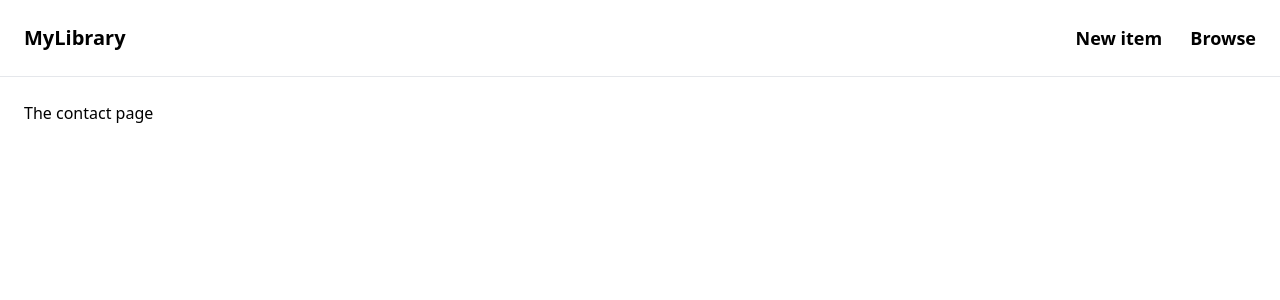
After one commit to alexandregallego/myLibraryApp, a Django app: page /contact/ in a window 1280 px wide. The commit adds this page. Shown: the top 300 px of the page. Run offline with Django 4.2, Linux system fonts and the light colour scheme; some libraries are stand-ins or nearby versions.

Commit message:
Added contact page + navigation bar

```diff
--- a/mylibrary/core/templates/core/base.html
+++ b/mylibrary/core/templates/core/base.html
@@ -9,6 +9,13 @@
         <title>{% block title %}{% endblock %} | MyLibrary</title>
     </head>
     <body>
+        <nav class="py-6 px-6 flex justify-between items-center border-b border-gray-200">
+            <a href="/" class="text-xl font-semibold">MyLibrary</a>
+            <div class="space-x-6">
+                <a href="#" class="text-lg font-semibold hover:text-gray-500">New item</a>
+                <a href="#" class="text-lg font-semibold hover:text-gray-500">Browse</a>
+            </div>
+        </nav>
         <div class="px-6 py-6">
             {% block content %}
             {% endblock %}
--- /dev/null
+++ b/mylibrary/core/templates/core/contact.html
@@ -0,0 +1,6 @@
+{% extends 'core/base.html' %}
+
+{% block title %}Contact{% endblock %}
+{% block content %}
+<h1>The contact page</h1>
+{% endblock %}
--- a/mylibrary/core/views.py
+++ b/mylibrary/core/views.py
@@ -6,3 +6,7 @@ from django.shortcuts import render
 
 def index(request):
     return render(request, 'core/index.html')
+
+
+def contact(request):
+    return render(request, 'core/contact.html')
--- a/mylibrary/mylibrary/urls.py
+++ b/mylibrary/mylibrary/urls.py
@@ -16,9 +16,10 @@ Including another URLconf
 """
 from django.contrib import admin
 from django.urls import path
-from core.views import index
+from core.views import index, contact
 
 urlpatterns = [
     path('admin/', admin.site.urls),
     path('', index, name='index'),
+    path('contact/', contact, name='contact'),
 ]
```
